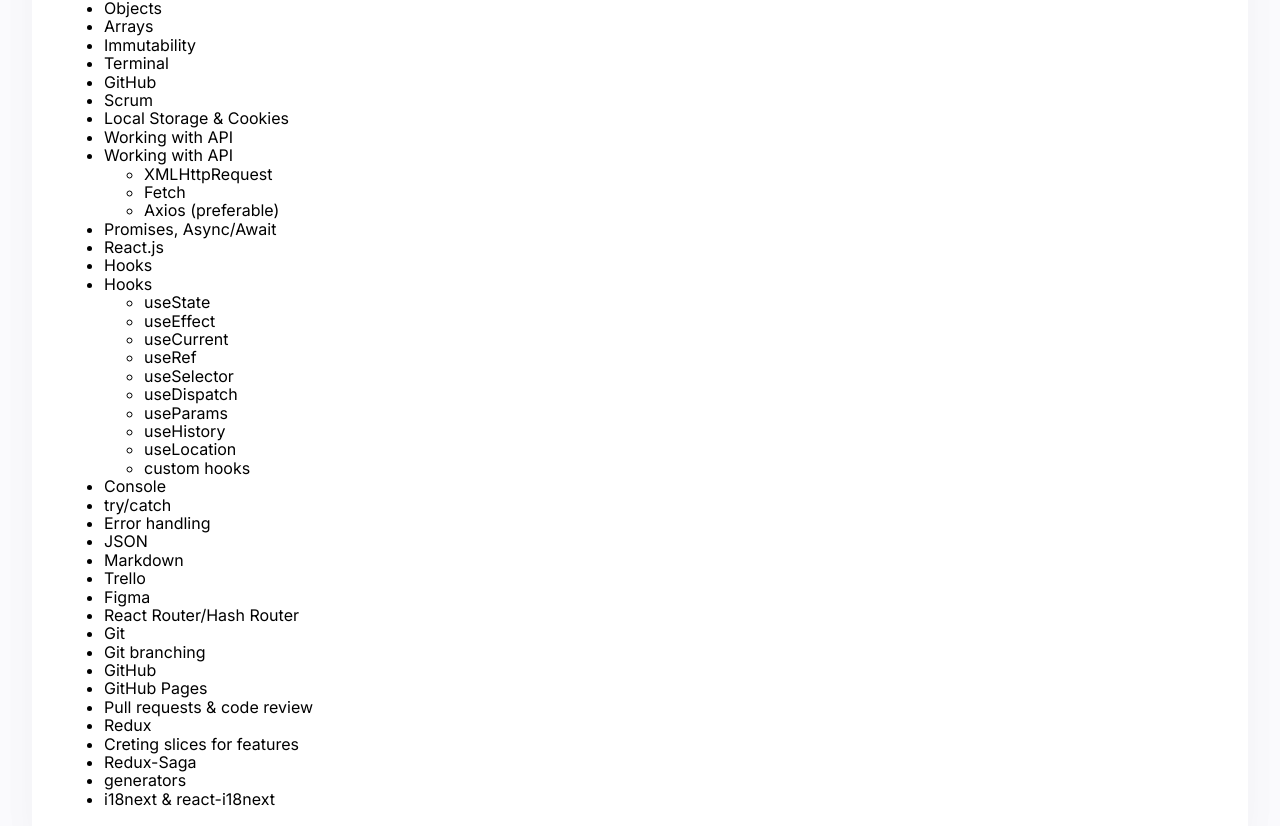
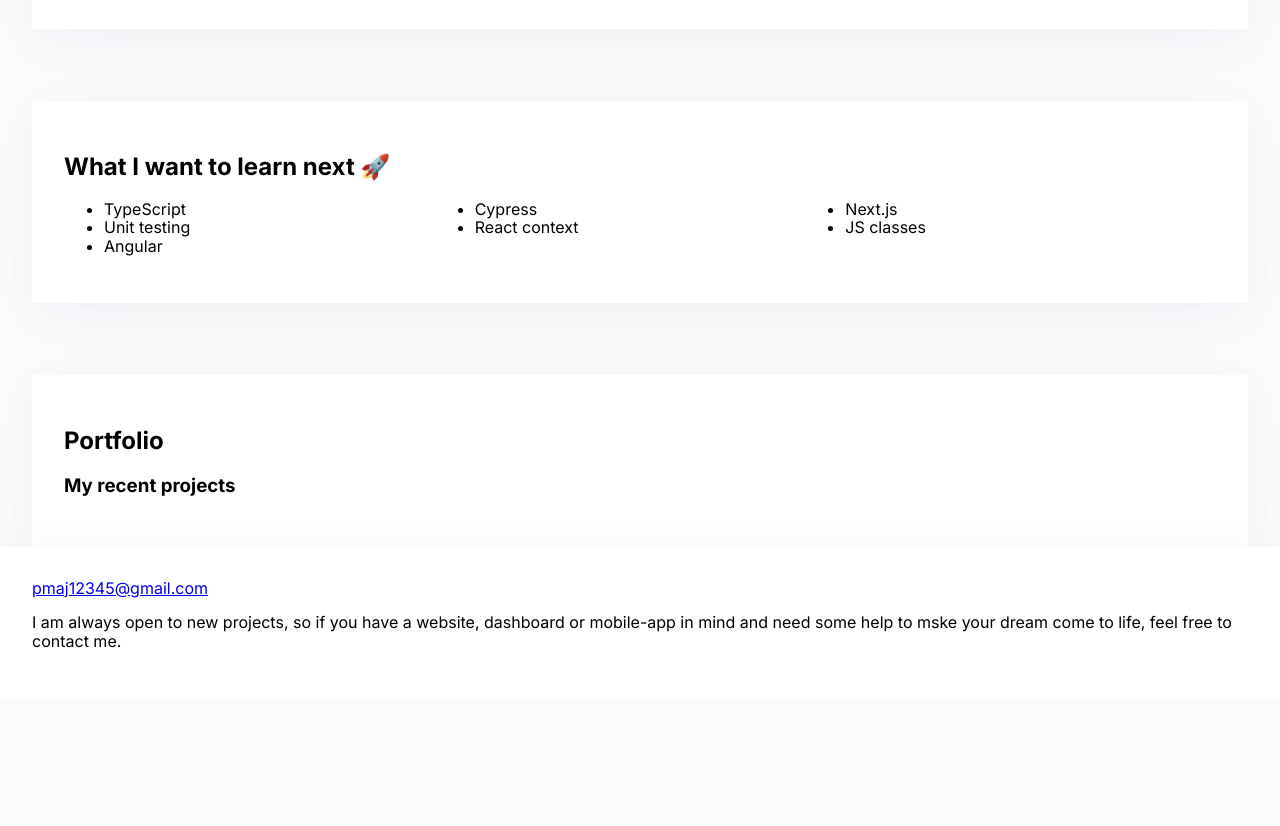
Before and after one commit to Patryk-Majchrzak/personal_homepage, a React (Create React App) app: page / in a window 1280 px wide. Shown: the part 934-1760 px from the top of the page. After the commit the page ends 1632 px from the top, so only its background shows below. Built offline with nearby package versions, Linux system fonts and the light colour scheme.

Commit message:
changing styles in skills list and comment array inside array until I figure out how to deal with that

```diff
--- a/src/features/personalHomepage/skillList/renderSkills.js
+++ b/src/features/personalHomepage/skillList/renderSkills.js
@@ -1,5 +1,7 @@
+import { List } from "./styled";
+
 export const renderSkills = (skills) => (
-  <ul>
+    <List>
       {skills.map((skill, index) => {
         if (!Array.isArray(skill)) {
           return (
@@ -16,5 +18,5 @@
           )
         }
       })}
-  </ul>
+    </List>
 );
--- a/src/features/personalHomepage/skillList/skills.js
+++ b/src/features/personalHomepage/skillList/skills.js
@@ -23,26 +23,26 @@
     "Scrum",
     "Local Storage & Cookies",
     "Working with API",
-     [
-        "XMLHttpRequest",
-        "Fetch",
-        "Axios (preferable)"
-     ],
+   //   [
+   //      "XMLHttpRequest",
+   //      "Fetch",
+   //      "Axios (preferable)"
+   //   ],
      "Promises, Async/Await",
      "React.js",
      "Hooks",
-     [
-        "useState",
-        "useEffect",
-        "useCurrent",
-        "useRef",
-        "useSelector",
-        "useDispatch",
-        "useParams",
-        "useHistory",
-        "useLocation",
-        "custom hooks"
-     ],
+   //   [
+   //      "useState",
+   //      "useEffect",
+   //      "useCurrent",
+   //      "useRef",
+   //      "useSelector",
+   //      "useDispatch",
+   //      "useParams",
+   //      "useHistory",
+   //      "useLocation",
+   //      "custom hooks"
+   //   ],
      "Console",
      "try/catch",
      "Error handling",
--- /dev/null
+++ b/src/features/personalHomepage/skillList/styled.js
@@ -0,0 +1,6 @@
+import styled from "styled-components";
+
+export const List = styled.ul`
+    display:grid;
+    grid-template-columns:repeat(3, 1fr)
+`
```
Lines whose indentation alone changed are shown as unchanged.
